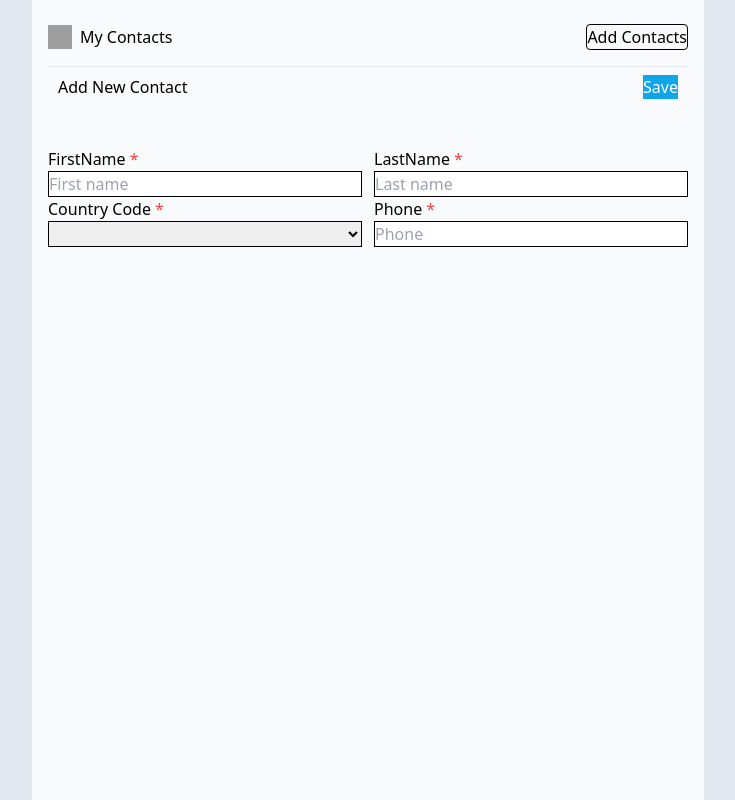
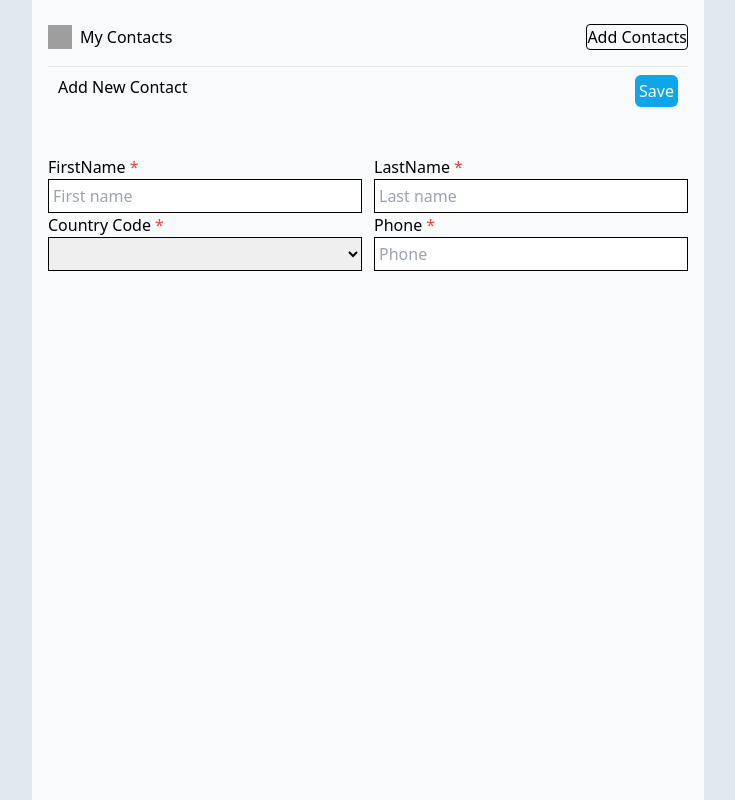
Before and after one commit to umesh1702/vue3ContactsComputed, a Vue app: page /contactDetails in a window 1280 px wide. Shown: the whole page, without its empty margins (272-1007 px from the left). Built offline with nearby package versions, Linux system fonts and the light colour scheme; grey boxes are pictures that could not be loaded.

Commit message:
fix: contact not adding

```diff
--- a/src/views/HomeView.vue
+++ b/src/views/HomeView.vue
@@ -1,18 +1,18 @@
 <template>
   <div class="mx-auto h-screen max-w-md bg-slate-50 md:max-w-2xl">
-    <div class="flex flex-row place-content-between items-center py-[10px]">
-      <div class="place-content-start flex flex-row pl-[6px]">
+    <div class="flex items-center p-2">
+      <div class="flex item-center gap-2">
         <div>
           <img src="../assets/Google_Contacts_icon.svg.png" alt="contacts-icon" class="h-6 w-6" />
         </div>
         <div>My Contacts</div>
       </div>
-      <div class="pr-[7px]">
-        <button class="border-[1px] border-black hover:bg-gray-400 hover:text-white rounded-[4px]" @click="changepath">
+      <div class="grow" />
+      <div class="">
+        <button class="border-2 border-black hover:bg-gray-400 hover:text-white rounded-md p-1" @click="changepath">
           Add Contacts
         </button>
       </div>
-      <router-view></router-view>
     </div>
     <hr />
     <br />
@@ -42,11 +42,11 @@
           <button @click="copyToClipboard(item.phone)">
             <img src="../assets/mdi--content-copy.svg" alt="copy-icon" class="h-4 w-4" />
           </button>
-          <button class="bg-white"
+          <button class="bg-white p-1 rounded-md"
             @click="editbutton(item.firstName, item.lastName, item.countrycode, item.phone, index)">
             edit
           </button>
-          <button class="bg-red-200" @click="deletebutton(item)">delete</button>
+          <button class="bg-red-200 p-1 rounded-md" @click="deletebutton(item)">delete</button>
         </div>
       </div>
       <div class="bg-zinc-200 text-center  flex flex-col justify-end"
--- a/src/views/contactDetails.vue
+++ b/src/views/contactDetails.vue
@@ -12,31 +12,31 @@
     <hr class="my-2" />
     <div class="flex place-content-between">
       <div class="pl-[10px]">Add New Contact</div>
-      <div class="pr-[10px]"><button class="bg-sky-500 text-white " @click="setlocalvalue">Save</button></div>
+      <div class="pr-[10px]"><button class="bg-sky-500 text-white p-1 rounded-md " @click="setlocalvalue">Save</button></div>
     </div>
     <br><br>
     <div class="flex flex-col md:flex-row gap-3">
       <div class="w-full md:w-1/2">
         <label for="firstName">FirstName <span class="text-red-500">*</span></label><br>
-        <input class="w-full border-[1px] border-black" v-model="firstName" type="text" placeholder="First name"
+        <input class="w-full border-[1px] border-black p-1" v-model="firstName" type="text" placeholder="First name"
           required />
       </div>
       <div class="w-full md:w-1/2">
         <label for="lastName">LastName <span class="text-red-500">*</span></label><br>
-        <input class="w-full border-[1px] border-black" v-model="lastName" type="text" placeholder="Last name" required />
+        <input class="w-full border-[1px] border-black p-1" v-model="lastName" type="text" placeholder="Last name" required />
       </div>
     </div>
 
     <div class="flex flex-col md:flex-row gap-3">
       <div class="w-full md:w-1/2">
         <label for="countrycode">Country Code <span class="text-red-500">*</span></label><br>
-        <select class="w-full border-[1px] border-black" v-model="countrycode" required>
+        <select class="w-full border-[1px] border-black p-1" v-model="countrycode" required>
           <option v-for="option in countryOptions" :key="option" :value="option.value">{{ option.label }}</option>
         </select>
       </div>
       <div class="w-full md:w-1/2">
         <label for="phone">Phone <span class="text-red-500">*</span></label><br>
-        <input class="w-full border-[1px] border-black" v-model="phone" type="tel" placeholder="Phone" required
+        <input class="w-full border-[1px] border-black p-1" v-model="phone" type="tel" placeholder="Phone" required
           pattern="[0-9]{10}" />
       </div>
     </div>
@@ -56,7 +56,7 @@ const phone = ref('')
 const router = useRouter()
 let dataArray = []
 let data = {}
-const storedData = JSON.parse(localStorage.getItem('person'))
+const storedData = JSON.parse(localStorage.getItem('person')) || []
 
 function duplicateVerification(){
   const duplicates =storedData.filter((data)=>{
--- a/src/views/editDetails.vue
+++ b/src/views/editDetails.vue
@@ -12,31 +12,31 @@
     <hr class="my-2" />
     <div class="flex place-content-between">
       <div class="pl-[10px]">Add New Contact</div>
-      <div class="pr-[10px]"><button class="bg-sky-500 text-white " @click="setlocalvalue">Save</button></div>
+      <div class="pr-[10px]"><button class="bg-sky-500 text-white p-1 rounded-md " @click="setlocalvalue">Save</button></div>
     </div>
     <br><br>
     <div class="flex flex-col md:flex-row gap-3">
       <div class="w-full md:w-1/2">
         <label for="firstName">FirstName <span class="text-red-500">*</span></label><br>
-        <input class="w-full border-[1px] border-black" v-model="firstName" type="text" placeholder="First name"
+        <input class="w-full border-[1px] border-black p-1" v-model="firstName" type="text" placeholder="First name"
           required />
       </div>
       <div class="w-full md:w-1/2">
         <label for="lastName">LastName <span class="text-red-500">*</span></label><br>
-        <input class="w-full border-[1px] border-black" v-model="lastName" type="text" placeholder="Last name" required />
+        <input class="w-full border-[1px] border-black p-1" v-model="lastName" type="text" placeholder="Last name" required />
       </div>
     </div>
 
     <div class="flex flex-col md:flex-row gap-3">
       <div class="w-full md:w-1/2">
         <label for="countrycode">Country Code <span class="text-red-500">*</span></label><br>
-        <select class="w-full border-[1px] border-black" v-model="countrycode" required>
+        <select class="w-full border-[1px] border-black p-1 " v-model="countrycode" required>
           <option v-for="option in countryOptions" :key="option" :value="option.value">{{ option.label }}</option>
         </select>
       </div>
       <div class="w-full md:w-1/2">
         <label for="phone">Phone <span class="text-red-500">*</span></label><br>
-        <input class="w-full border-[1px] border-black" v-model="phone" type="tel" placeholder="Phone" required
+        <input class="w-full border-[1px] border-black p-1" v-model="phone" type="tel" placeholder="Phone" required
           pattern="[0-9]{10}" />
       </div>
     </div>
```
